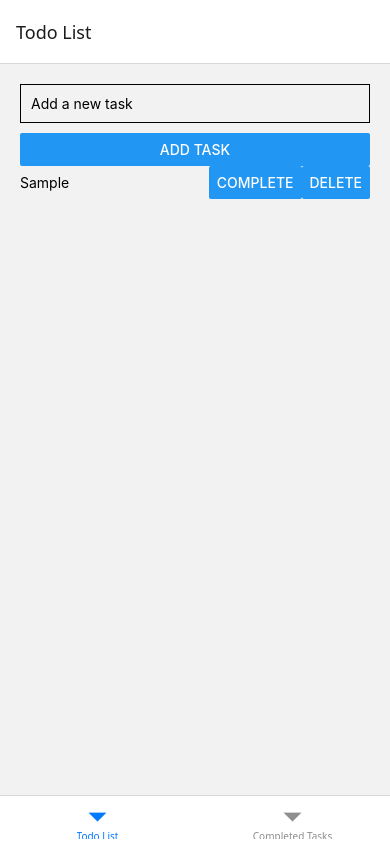
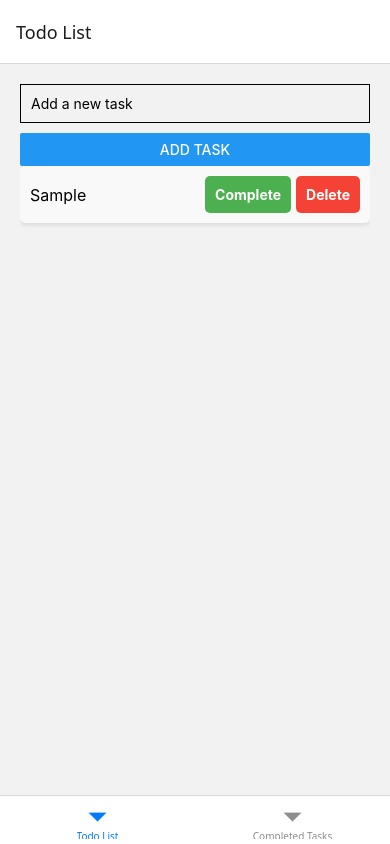
Before and after one commit to kohantikanath/TodoListApp, a React Native app: screen / in a window 390 px wide. Both pictures are taken after typing "Sample" into the empty fields and a click on the button "ADD TASK". Built offline with nearby package versions, Linux system fonts and the light colour scheme.

Commit message:
TodoItem pt 2

```diff
--- a/src/components/TodoItem.js
+++ b/src/components/TodoItem.js
@@ -1,5 +1,5 @@
 import React from "react";
-import { View, Text, Button, StyleSheet } from "react-native";
+import { View, Text, TouchableOpacity, StyleSheet } from "react-native";
 
 export default function TodoItem({ task, onToggle, onDelete }) {
   return (
@@ -7,8 +7,16 @@ export default function TodoItem({ task, onToggle, onDelete }) {
       <Text style={[styles.text, task.completed && styles.completed]}>
         {task.name}
       </Text>
-      <Button title={task.completed ? "Undo" : "Complete"} onPress={onToggle} />
-      <Button title="Delete" onPress={onDelete} />
+      <View style={styles.buttons}>
+        <TouchableOpacity onPress={onToggle} style={styles.toggleButton}>
+          <Text style={styles.buttonText}>
+            {task.completed ? "Undo" : "Complete"}
+          </Text>
+        </TouchableOpacity>
+        <TouchableOpacity onPress={onDelete} style={styles.deleteButton}>
+          <Text style={styles.buttonText}>Delete</Text>
+        </TouchableOpacity>
+      </View>
     </View>
   );
 }
@@ -18,8 +26,40 @@ const styles = StyleSheet.create({
     flexDirection: "row",
     justifyContent: "space-between",
     alignItems: "center",
+    padding: 10,
     marginBottom: 10,
+    backgroundColor: "#f9f9f9",
+    borderRadius: 5,
+    shadowColor: "#000",
+    shadowOffset: { width: 0, height: 2 },
+    shadowOpacity: 0.1,
+    shadowRadius: 5,
+    elevation: 2,
   },
-  text: { flex: 1 },
-  completed: { textDecorationLine: "line-through", color: "grey" },
+  text: {
+    flex: 1,
+    fontSize: 16,
+  },
+  completed: {
+    textDecorationLine: "line-through",
+    color: "grey",
+  },
+  buttons: {
+    flexDirection: "row",
+  },
+  toggleButton: {
+    backgroundColor: "#4CAF50",
+    padding: 10,
+    borderRadius: 5,
+    marginRight: 5,
+  },
+  deleteButton: {
+    backgroundColor: "#F44336",
+    padding: 10,
+    borderRadius: 5,
+  },
+  buttonText: {
+    color: "#fff",
+    fontWeight: "bold",
+  },
 });
```
